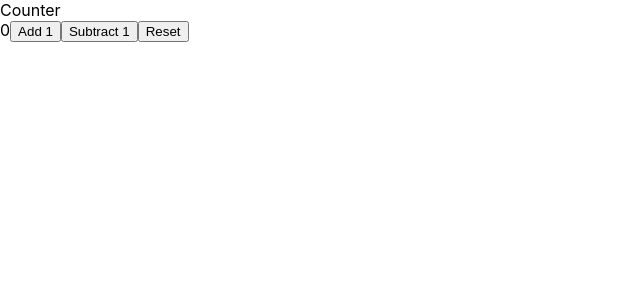
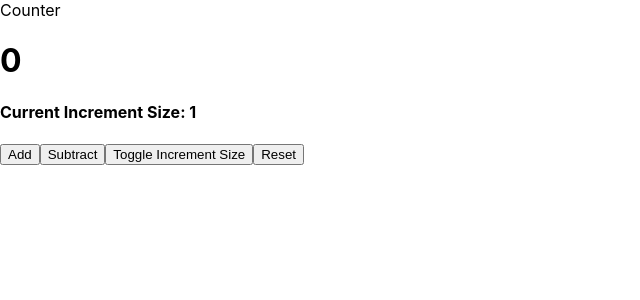
Before and after one commit to jason-mai318/counter, a React (Create React App) app: page / in a window 1280 px wide. Shown: the top 300 px of the page, without its empty margins (0-640 px from the left). Built offline with nearby package versions, Linux system fonts and the light colour scheme.

Commit message:
added increment options

```diff
--- a/src/App.js
+++ b/src/App.js
@@ -5,22 +5,36 @@ class Counter extends Component {
     super();
     this.state = {
       counter: 0,
-      double: false,
+      size: 1,
     }
   }
 
 
 increment = () => {
   this.setState({
-    counter: this.state.counter +1
+    counter: this.state.counter + this.state.size
   })
 };
 
 decrement = () => {
   this.setState({
-    counter: this.state.counter -1
+    counter: this.state.counter - this.state.size
   })
 };
+
+toggle = () => {
+  if (this.state.size == 1 ) {
+    this.setState({
+      size: 2
+    })
+  }
+  if (this.state.size == 2 ) {
+    this.setState({
+      size: 1
+    })
+  }
+};
+
 
 reset = () => {
   this.setState({
@@ -33,9 +47,11 @@ reset = () => {
       <div className="container">
         <div className="navbar">Counter</div>
         <div className="counter">
-          {this.state.counter}
-          <button type="button" onClick={this.increment}>Add 1</button>
-          <button type="button" onClick={this.decrement}>Subtract 1</button>
+          <h1>{this.state.counter}</h1>
+          <h4>Current Increment Size: {this.state.size}</h4>
+          <button type="button" onClick={this.increment}>Add</button>
+          <button type="button" onClick={this.decrement}>Subtract</button>
+          <button type="button" onClick={this.toggle}>Toggle Increment Size</button>
           <button type="button" onClick={this.reset}>Reset</button>
           </div>
       </div>
```
